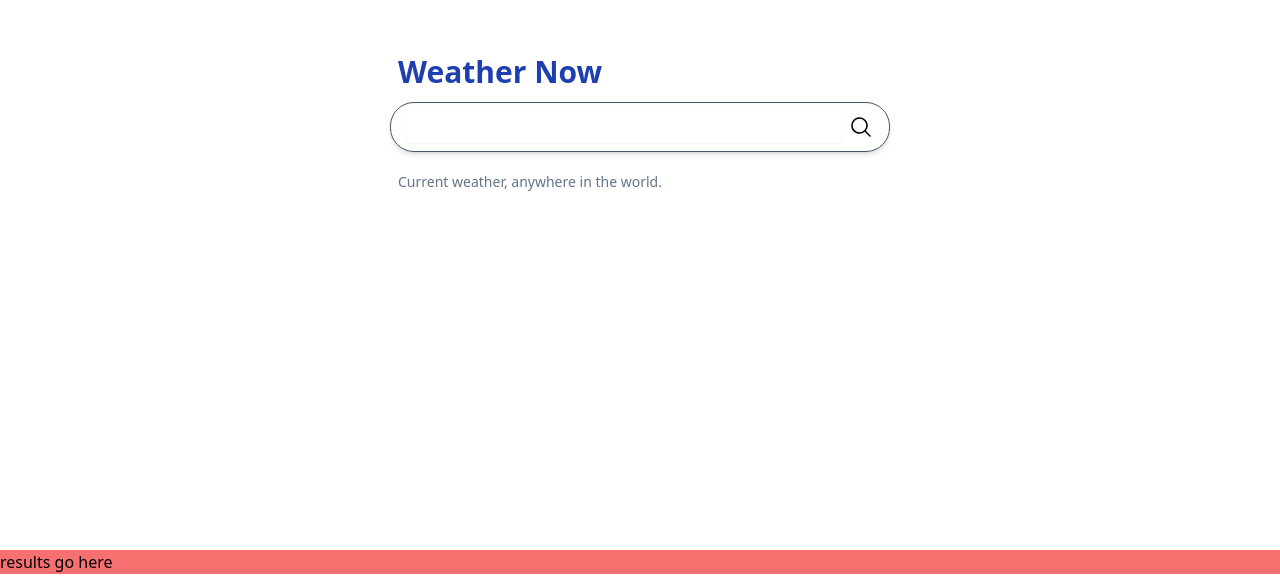
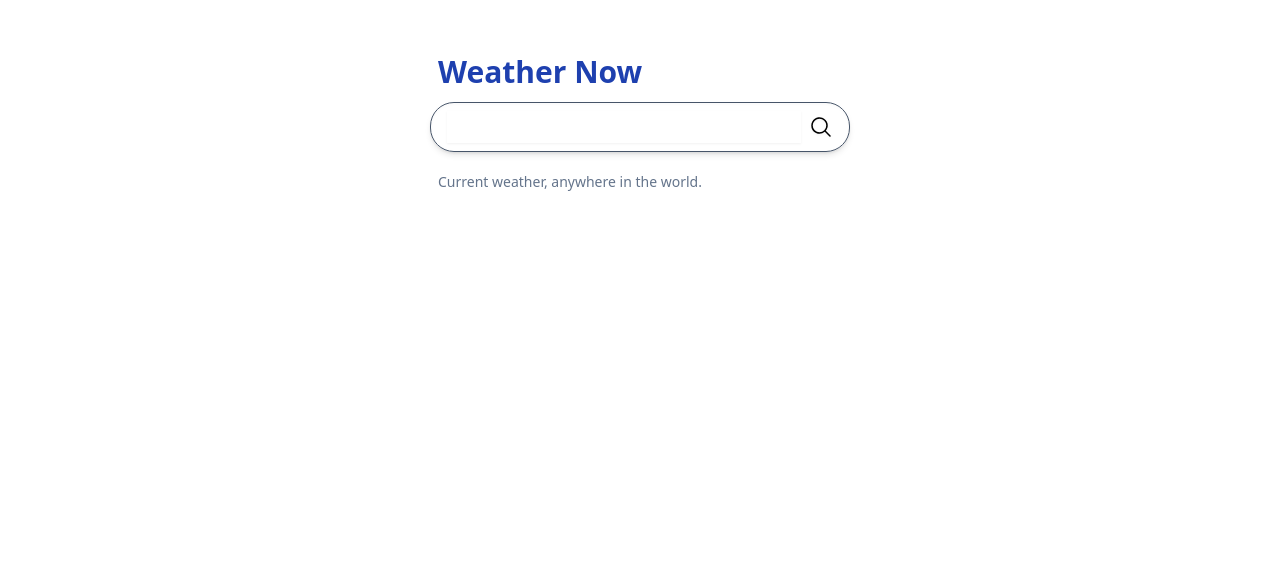
Before and after one commit to boris-shvidchenko/current-weather-app, a React (Create React App) app: page / in a window 1280 px wide. Shown: the part 266-854 px from the top of the page. Before the commit the page ends 800 px from the top, so only its background shows below. Built offline with nearby package versions, Linux system fonts and the light colour scheme.

Commit message:
Smoothed transition for results component, updated styles

```diff
--- a/src/App.js
+++ b/src/App.js
@@ -39,8 +39,10 @@ export default function App() {
 
   return (
     <Context.Provider value={{state, dispatch}}>
-      <Search />
-      <Results />
+      <main className='overflow-hidden'>
+        <Search />
+        <Results />
+      </main>
     </Context.Provider>
   );
 }
--- a/src/components/Results.js
+++ b/src/components/Results.js
@@ -9,6 +9,6 @@ export default function Results() {
     const { state, dispatch } = useContext(Context);
 
     return (
-        <div className={`w-full h-auto bg-red-400 ${!state.showResults && 'fixed -bottom-10'}`}>results go here</div>
+        <div className={`duration-700 ease-in-out w-full h-auto pt-3 pb-96 px-10 ${!state.showResults && 'translate-y-[2000px]'}`}></div>
     )
 }
--- a/src/components/Search.js
+++ b/src/components/Search.js
@@ -26,18 +26,20 @@ export default function Search() {
                 .then(res => res.json())
                 .then(data => dispatch({type: 'setAstronomyData', astronomyData: data}))
             }
+            // Remove text from input bar
+            dispatch({ type: 'setLocation', location: ''});
             // Updates showResults state to true, to move component up into the UI
             dispatch({ type: 'setShowResults', showResults: true});
     }
 
     return (
-        <main className='mt-48 sm:mt-80 w-auto sm:w-[500px] mx-4 sm:mx-auto space-y-3'>
+        <main className={`${!state.showResults && 'mt-48 sm:mt-80 w-auto sm:w-[500px] mx-4 sm:mx-auto space-y-3'} ${state.showResults && 'flex items-center justify-between space-x-5 my-4'} duration-300 ease-in-out px-10`}>
             <h1 className='text-3xl flex-1 sm:flex-none relative left-2 font-semibold text-blue-800'>Weather Now</h1>
             <form onSubmit={(e) => performSearch(e)} className='flex items-center space-x-2 border border-slate-600 py-2 px-4 rounded-3xl shadow-md drop-shadow-sm'>
                 <input type="text" className='w-full p-1 flex-1 outline-none' value={state.location} onChange={(e) => updateLocation(e)}/>
                 <MagnifyingGlassIcon className='w-6 h-6 cursor-pointer hover:text-blue-800' onClick={(e) => performSearch(e)} />
             </form>
-            <p className='text-sm relative realtive left-2 pt-2 text-slate-500'>Current weather, anywhere in the world.</p>
+            <p className={`${state.showResults && 'hidden'} text-sm relative realtive left-2 pt-2 text-slate-500`}>Current weather, anywhere in the world.</p>
         </main>
     )
 }
```
